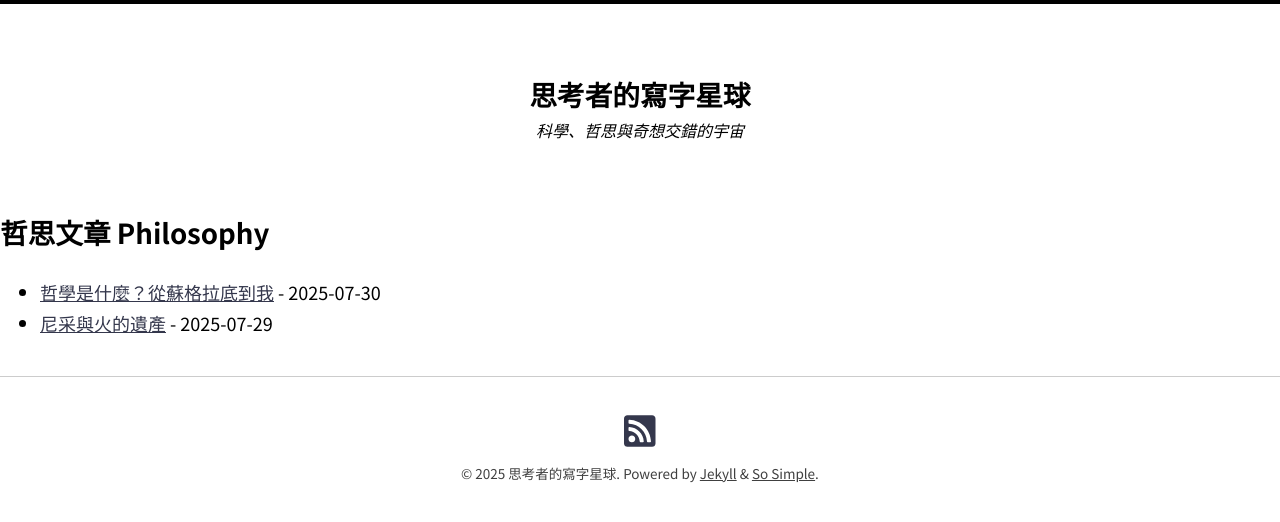
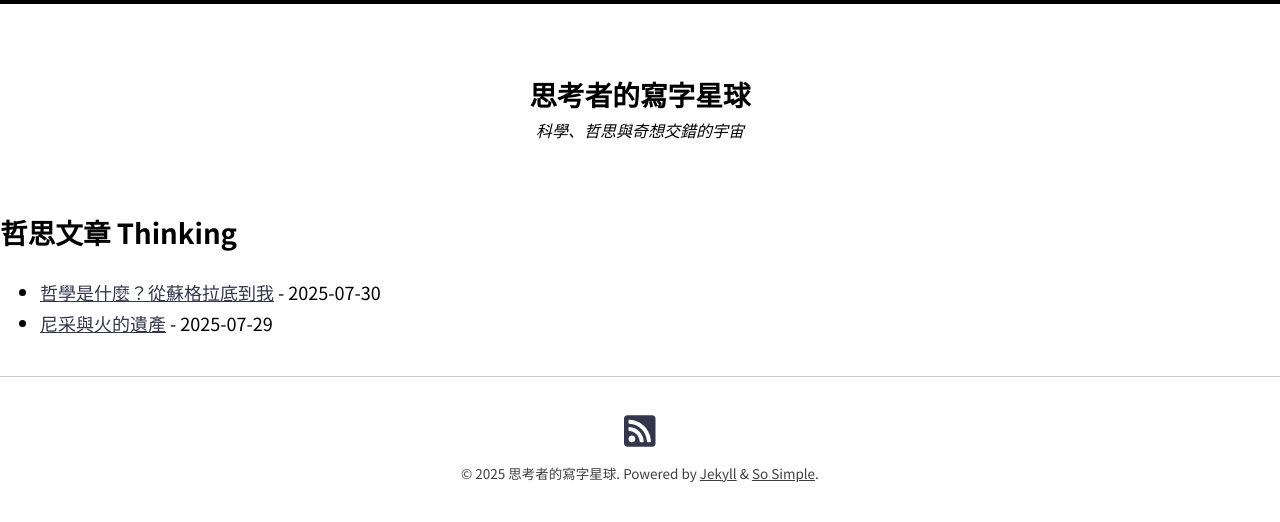
Before and after one commit to goldfisherb-cloud/so-simple-blog, a Jekyll site: the page built from philosophy.md, in a window 1280 px wide. Shown: the top 522 px of the page. Built offline with Jekyll 4.4.1, drawn with Linux system fonts in a browser that asks for light colours; nearby versions of some CDN libraries.

Commit message:
Update philosophy.md

```diff
--- a/philosophy.md
+++ b/philosophy.md
@@ -4,7 +4,7 @@ title: 哲思
 permalink: /philosophy/
 ---
 
-<h2>哲思文章 Philosophy</h2>
+<h2>哲思文章 Thinking</h2>
 <ul>
   {% assign posts = site.categories.philosophy %}
   {% for post in posts %}
```
